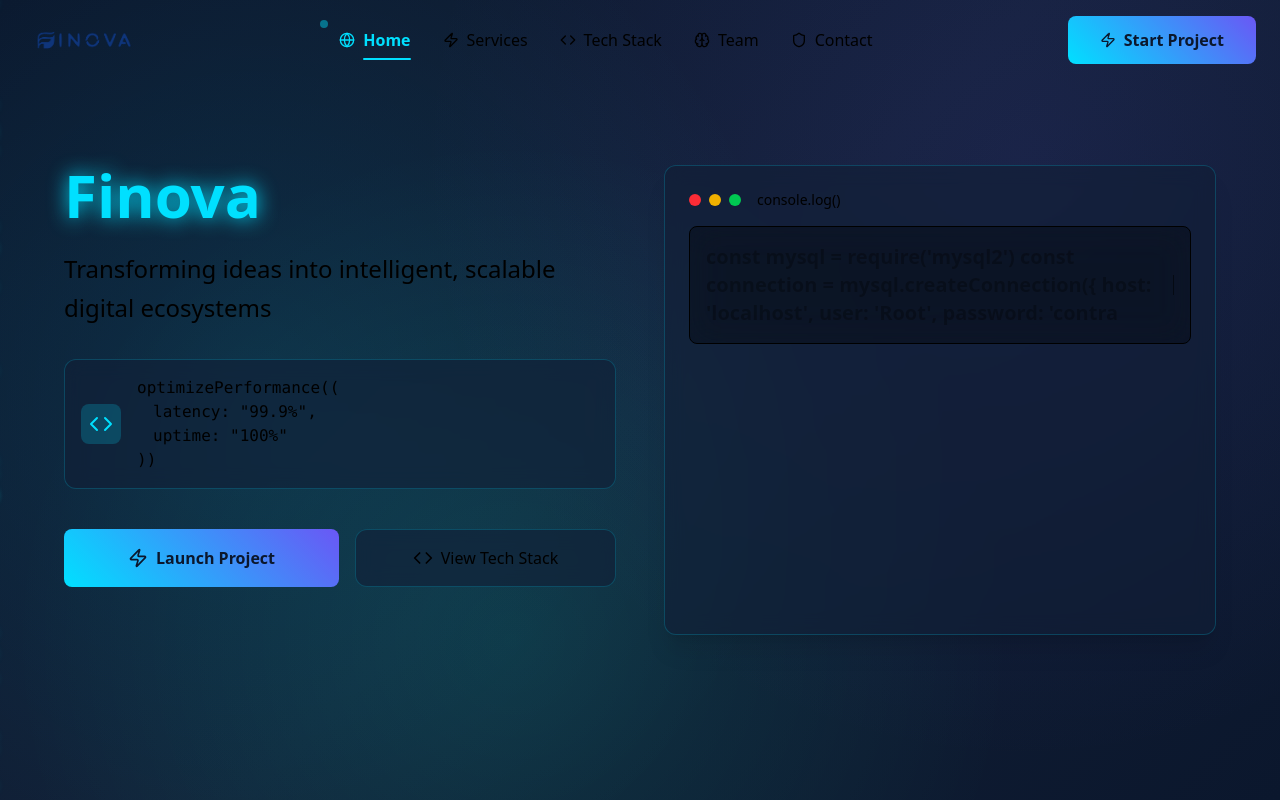
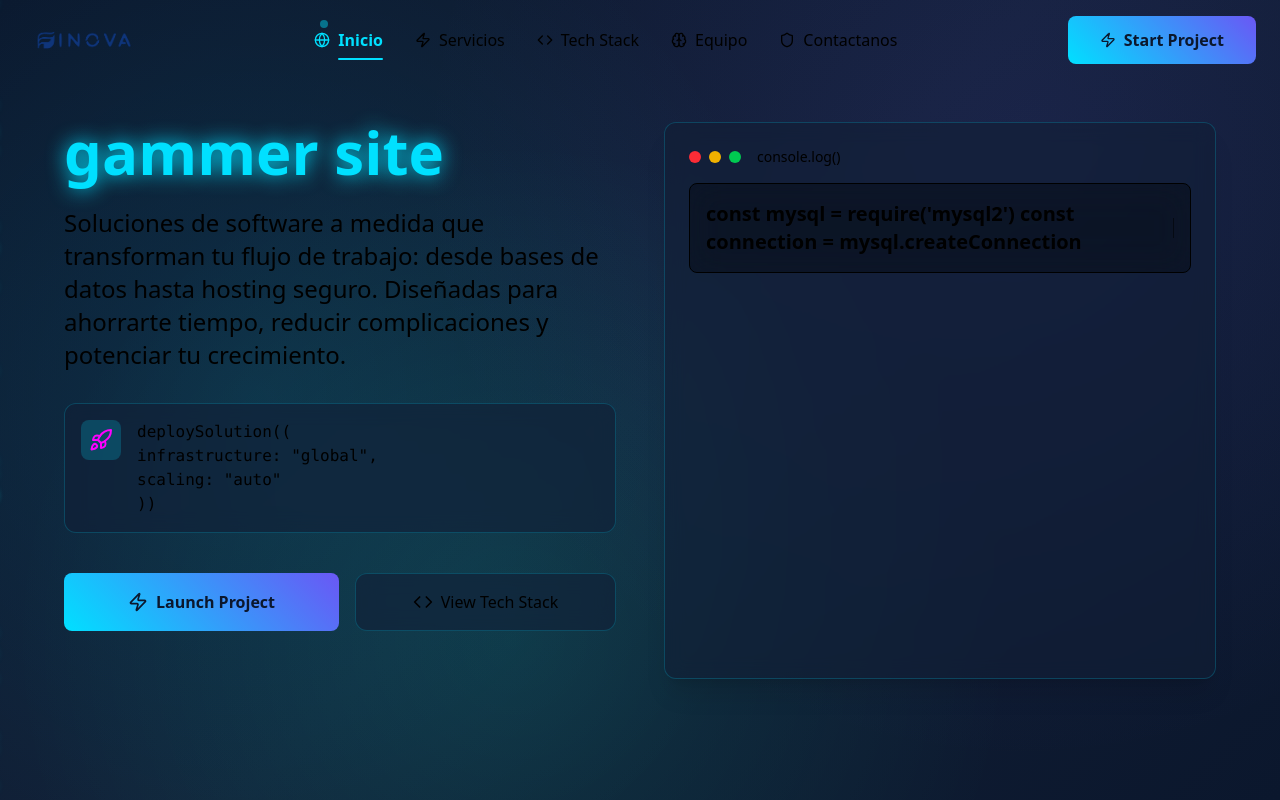
Before and after one commit to Artag-Chris/suitWeb, a Next.js app: page / in a window 1280 px wide. Shown: the top 800 px of the page. Built offline with nearby package versions, Linux system fonts and the light colour scheme.

Commit message:
act no seguire en este proyecto por ahora

```diff
--- a/src/app/components/mainpage/hero.tsx
+++ b/src/app/components/mainpage/hero.tsx
@@ -4,6 +4,8 @@ import { ConsoleComponent } from "../shared/Console"
 import { Code, Zap } from "lucide-react"
 import { useState, useEffect } from "react"
 import ParticleSystem from "../effects/tech-stack"
+import CodeSnippet from "../shared/codeSnipet"
+import SimpleCodeSnippet from "../shared/codeSnipet"
 
 const Hero: React.FC = () => {
   const [currentCode, setCurrentCode] = useState(0)
@@ -29,35 +31,17 @@ const Hero: React.FC = () => {
                 className="block text-[#00E0FF] font-bold"
                 style={{ textShadow: "0 0 20px #00E0FF" }}
               >
-                Finova
+                gammer site
               </span>
             </h1>
 
-            <p className="text-xl md:text-2xl text-text-secondary mb-8 leading-relaxed">
-              Transforming ideas into intelligent, scalable digital ecosystems
+            <p className="text-xl md:text-2xl text-text-secondary mb-8 leading-snug">
+             Soluciones de software a medida que transforman tu flujo de trabajo:
+             desde bases de datos hasta hosting seguro. Diseñadas para ahorrarte tiempo,
+             reducir complicaciones y potenciar tu crecimiento.
             </p>
 
-            <div className="mb-10 p-4 glass-card rounded-lg border border-primary-accent/30">
-              <div className="flex items-center">
-                <div className="bg-[#00E0FF]/20 p-2 rounded-lg mr-4">
-                  <Code className="w-6 h-6 text-[#00E0FF]" />
-                </div>
-                <div>
-                  <div className="font-mono text-primary-cyber">
-                    optimizePerformance((
-                  </div>
-                  <div className="font-mono text-primary-cyber ml-4">
-                    latency: "99.9%",
-                  </div>
-                  <div className="font-mono text-primary-cyber ml-4">
-                    uptime: "100%"
-                  </div>
-                  <div className="font-mono text-primary-cyber">
-                    ))
-                  </div>
-                </div>
-              </div>
-            </div>
+            <SimpleCodeSnippet/>
 
             <div className="flex flex-col sm:flex-row gap-4 mb-12">
               <button className="neon-btn group flex-1">
--- a/src/app/components/shared/Console.tsx
+++ b/src/app/components/shared/Console.tsx
@@ -26,8 +26,59 @@ export const ConsoleComponent: React.FC<{ currentCode: string }> = ({ currentCod
     return;
   }
   console.log('Conectado a la base de datos.');
-})` , "Deconing some secrets...", "Finding some wifi..."]}
-                    speed={50}
+})` , `function TasaCambioUSD() {
+  const [valorDolar, setValorDolar] = useState(null);
+  const [cargando, setCargando] = useState(true);
+  const [error, setError] = useState(null);
+
+  useEffect(() => {
+    const obtenerTasa = async () => {
+      try {
+        const respuesta = await axios.get('https://api.exchangerate.host/latest?base=USD&symbols=COP');
+        const tasa = respuesta.data.rates.COP;
+        setValorDolar(tasa);
+      } catch (err) {
+        setError('Error al obtener la tasa de cambio');
+      } finally {
+        setCargando(false);
+      }
+    };
+
+    obtenerTasa();
+  }, []);
+
+  if (cargando) return <p>Cargando tasa de cambio...</p>;
+  if (error) return <p>{error}</p>;
+
+  return (
+    <div>
+      <h2>Tasa de Cambio</h2>
+      <p>1 USD = {valorDolar} COP</p>
+    </div>
+  );
+}`, `FROM node:18 AS build
+
+WORKDIR /app
+
+COPY package*.json ./
+
+RUN npm install
+
+COPY . .
+
+RUN npm run build
+
+FROM nginx:stable-alpine
+
+COPY --from=build /app/build /usr/share/nginx/html
+
+COPY nginx.conf /etc/nginx/conf.d/default.conf
+
+EXPOSE 80
+
+CMD ["nginx", "-g", "daemon off;"]
+`]}
+                    speed={90}
                     deleteSpeed={80}
                     delay={1500}
                     cursorBlinkSpeed={1}
--- a/src/app/components/shared/TypeWriter.tsx
+++ b/src/app/components/shared/TypeWriter.tsx
@@ -2,7 +2,7 @@
 "use client"
 
 import React, { useState, useEffect } from 'react';
-import { motion, AnimatePresence } from 'framer-motion';
+import { motion } from 'framer-motion';
 
 interface TypewriterProps {
   text: string | string[];
@@ -41,31 +41,29 @@ const Typewriter: React.FC<TypewriterProps> = ({
     let timer: NodeJS.Timeout;
 
     if (!isDeleting && currentText !== currentFullText) {
-      // Escribiendo
+      // Escribiendo - carácter por carácter
       timer = setTimeout(() => {
         setCurrentText(currentFullText.substring(0, currentText.length + 1));
       }, speed);
     } else if (isDeleting && currentText !== "") {
-      // Borrando
+      // Borrando - todo de una vez
       timer = setTimeout(() => {
-        setCurrentText(currentFullText.substring(0, currentText.length - 1));
+        setCurrentText("");
+        setIsDeleting(false);
+
+        // Avanzar al siguiente texto después de borrar
+        if (currentIndex + 1 >= texts.length && !loop) {
+          setIsPaused(true);
+          if (onComplete) onComplete();
+        } else {
+          setCurrentIndex((prev) => (prev + 1) % texts.length);
+        }
       }, deleteSpeed);
     } else if (!isDeleting && currentText === currentFullText) {
       // Pausa después de escribir
       timer = setTimeout(() => {
         setIsDeleting(true);
       }, delay);
-    } else if (isDeleting && currentText === "") {
-      // Pausa después de borrar y pasar al siguiente texto
-      timer = setTimeout(() => {
-        setIsDeleting(false);
-        if (currentIndex + 1 >= texts.length && !loop) {
-          setIsPaused(true);
-          if (onComplete) onComplete();
-        } else {
-          setCurrentIndex((prev) => (prev + 1) % texts.length);
-        }
-      }, delay / 2);
     }
 
     return () => clearTimeout(timer);
@@ -73,17 +71,8 @@ const Typewriter: React.FC<TypewriterProps> = ({
 
   return (
     <div className={`inline-flex items-center ${className}`}>
-      <AnimatePresence mode="wait">
-        <motion.span
-          key={currentText}
-          initial={{ opacity: 0 }}
-          animate={{ opacity: 1 }}
-          exit={{ opacity: 0 }}
-          transition={{ duration: 0.1 }}
-        >
-          {currentText}
-        </motion.span>
-      </AnimatePresence>
+      {/* Texto sin animaciones adicionales para evitar el flash */}
+      <span>{currentText}</span>
 
       {cursor && (
         <motion.span
--- /dev/null
+++ b/src/app/components/shared/codeSnipet.tsx
@@ -0,0 +1,108 @@
+// components/ui/simple-code-snippet.tsx
+"use client"
+
+import React, { useState, useEffect } from 'react';
+import { motion } from 'framer-motion';
+import {
+   Cpu, Rocket, Brain, LockKeyhole, BarChart,
+
+} from 'lucide-react';
+
+interface CodeSnippet {
+  icon: React.ReactNode;
+  lines: string[];
+}
+
+const SimpleCodeSnippet: React.FC = () => {
+  const [currentIndex, setCurrentIndex] = useState(0);
+
+  const snippets: CodeSnippet[] = [
+    {
+      icon: <Cpu className="w-6 h-6 text-[#00E0FF]" />,
+      lines: [
+        "optimizePerformance((",
+        "  latency: \"99.9%\",",
+        "  uptime: \"100%\"",
+        "))"
+      ]
+    },
+    {
+      icon: <Rocket className="w-6 h-6 text-[#FF00FF]" />,
+      lines: [
+        "deploySolution((",
+        "  infrastructure: \"global\",",
+        "  scaling: \"auto\"",
+        "))"
+      ]
+    },
+    {
+      icon: <Brain className="w-6 h-6 text-[#00FF9D]" />,
+      lines: [
+        "aiEnhancement((",
+        "  algorithms: \"advanced\",",
+        "  efficiency: \"max\"",
+        "))"
+      ]
+    },
+    {
+      icon: <LockKeyhole className="w-6 h-6 text-[#FFD600]" />,
+      lines: [
+        "securityProtocol((",
+        "  encryption: \"AES-256\",",
+        "  threatDetection: \"real-time\"",
+        "))"
+      ]
+    },
+    {
+      icon: <BarChart className="w-6 h-6 text-[#00E0FF]" />,
+      lines: [
+        "dataAnalytics((",
+        "  processing: \"real-time\",",
+        "  insights: \"predictive\"",
+        "))"
+      ]
+    }
+  ];
+
+  useEffect(() => {
+    const interval = setInterval(() => {
+      setCurrentIndex(prev => (prev + 1) % snippets.length);
+    }, 5000);
+
+    return () => clearInterval(interval);
+  }, []);
+
+  const currentSnippet = snippets[currentIndex];
+
+  return (
+    <div className="mb-10 p-4 glass-card rounded-lg border border-primary-accent/30">
+      <div className="flex items-start">
+        <motion.div
+          key={`icon-${currentIndex}`}
+          initial={{ opacity: 0 }}
+          animate={{ opacity: 1 }}
+          transition={{ duration: 0.5 }}
+          className="bg-[#00E0FF]/20 p-2 rounded-lg mr-4 flex-shrink-0"
+        >
+          {currentSnippet.icon}
+        </motion.div>
+
+        <div className="overflow-hidden">
+          <motion.div
+            key={`content-${currentIndex}`}
+            initial={{ opacity: 0, y: 10 }}
+            animate={{ opacity: 1, y: 0 }}
+            transition={{ duration: 0.5 }}
+            className="font-mono text-primary-cyber"
+          >
+            {currentSnippet.lines.map((line, index) => (
+              <div key={index}>{line}</div>
+            ))}
+          </motion.div>
+        </div>
+      </div>
+    </div>
+  );
+};
+
+export default SimpleCodeSnippet;
--- a/src/app/components/shared/navbar.tsx
+++ b/src/app/components/shared/navbar.tsx
@@ -46,11 +46,11 @@ const Navbar: React.FC = () => {
   }, [])
 
   const navItems = [
-    { name: "Home", href: "#home", icon: Globe },
-    { name: "Services", href: "#services", icon: Zap },
+    { name: "Inicio", href: "#home", icon: Globe },
+    { name: "Servicios", href: "#services", icon: Zap },
     { name: "Tech Stack", href: "#tech", icon: Code },
-    { name: "Team", href: "#team", icon: Brain },
-    { name: "Contact", href: "#contact", icon: Shield },
+    { name: "Equipo", href: "#team", icon: Brain },
+    { name: "Contactanos", href: "#contact", icon: Shield },
   ]
 
   return (
```
